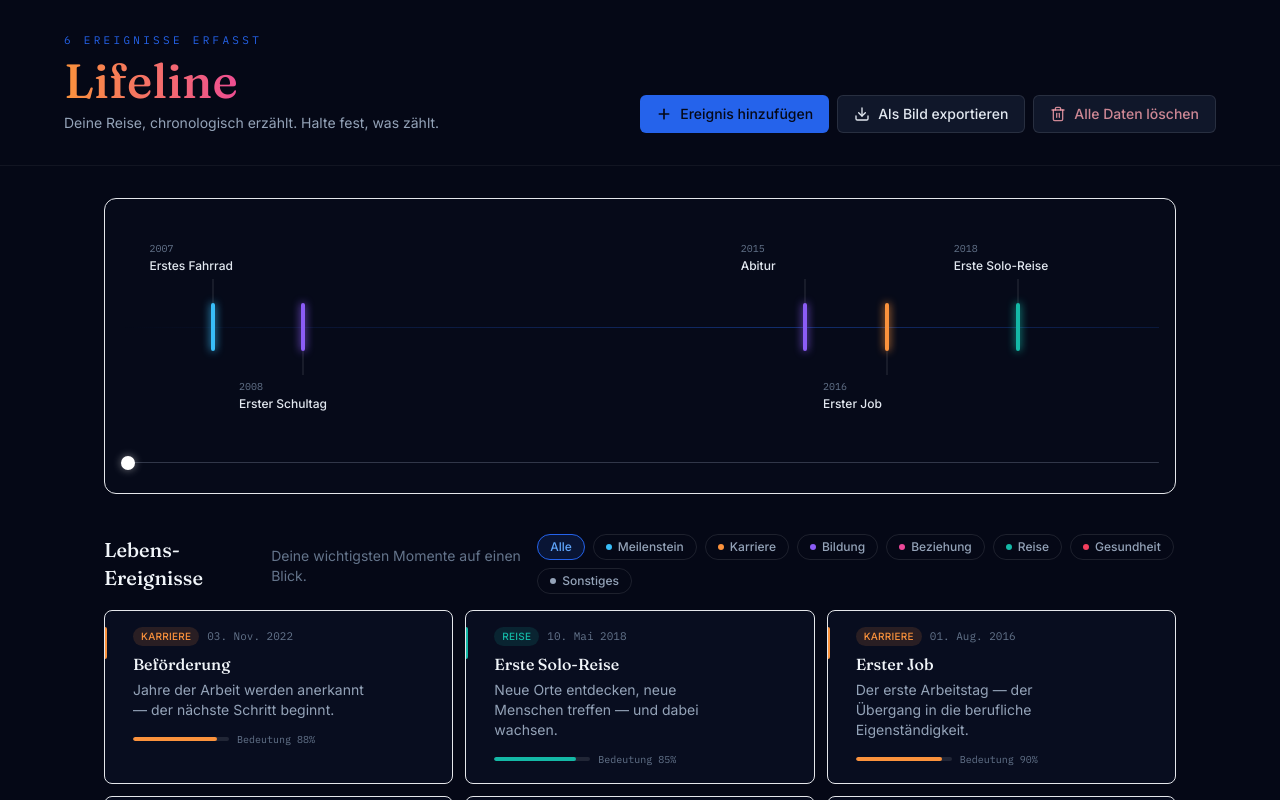
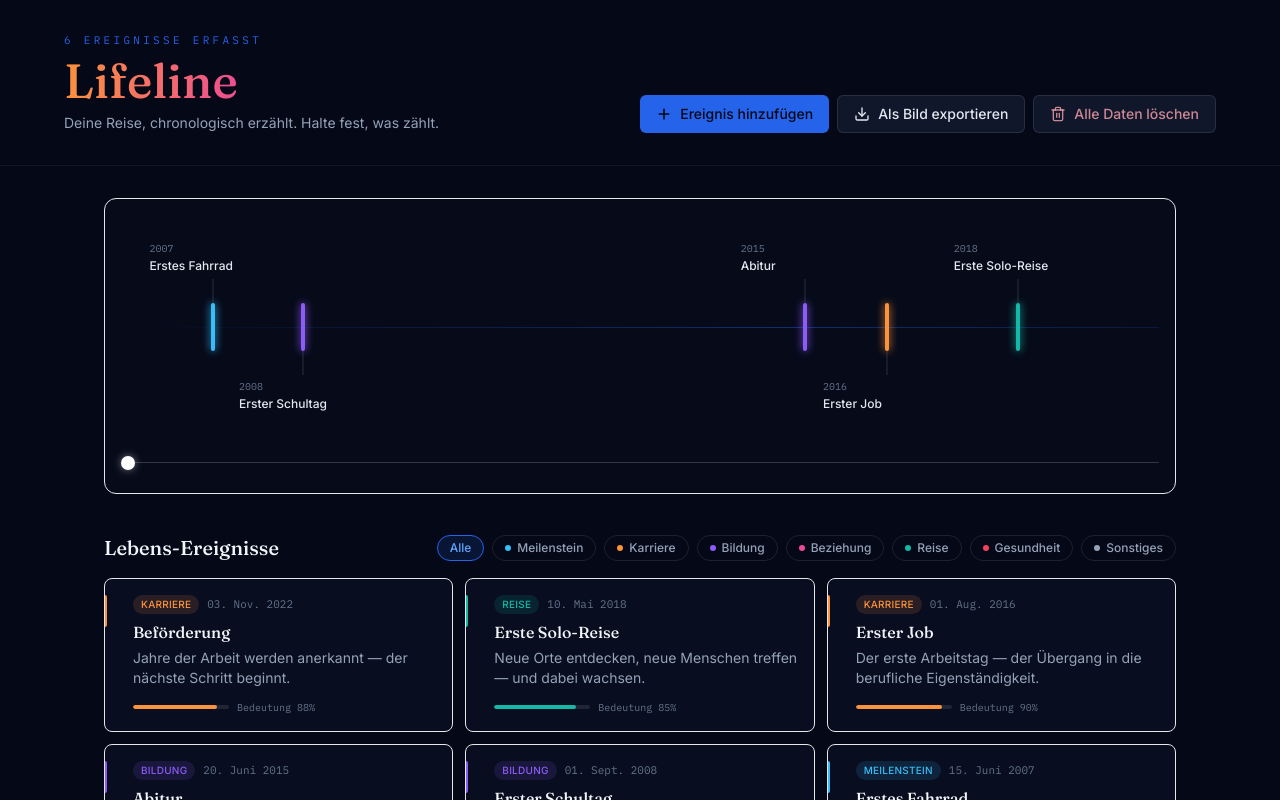
Before and after one commit to ksukh-ux/lifeline-project, a React (Vite) app in the folder frontend/: page / in a window 1280 px wide. Shown: the top 800 px of the page. Built offline with nearby package versions, Linux system fonts and the light colour scheme.

Commit message:
Improve event card layout and default event time

```diff
--- a/frontend/src/App.tsx
+++ b/frontend/src/App.tsx
@@ -65,12 +65,12 @@ export default function App() {
         </div>
 
         <div className="mt-10 flex flex-col gap-4 sm:flex-row sm:items-center sm:justify-between">
-          <h2 className="font-display text-xl font-medium text-slate-100">Lebens-Ereignisse</h2>
-          <p className="mt-1 text-sm text-slate-500">
-            Deine wichtigsten Momente auf einen Blick.
-          </p>
+          <h2 className="font-display text-xl font-medium text-slate-100 whitespace-nowrap">Lebens-Ereignisse</h2>
+
+
         <CategoryFilter active={filter} onChange={setFilter} />
     </div>
+
 
     {filtered.length > 0 ? (
       <div className="mt-4 grid grid-cols-1 gap-3 sm:grid-cols-2 lg:grid-cols-3">
@@ -89,20 +89,22 @@ export default function App() {
     <p className="mt-6 text-sm text-slate-500">
       Keine Ereignisse in dieser Kategorie.
     </p>
-        )}
+  )
+  }
 
   <p className="mt-10 text-center font-mono text-[11px] text-slate-600">
     Hinweis: Alle Daten werden lokal im Speicher deines Browsers abgelegt.
   </p>
-      </main>
+      </main >
 
-      {modalEvent !== undefined && (
+    { modalEvent !== undefined && (
       <EventFormModal
         initial={modalEvent}
         onSave={handleSave}
         onClose={() => setModalEvent(undefined)}
       />
-      )}
-    </div>
     )
 }
+    </div >
+  )
+}
--- a/frontend/src/components/EventCard.tsx
+++ b/frontend/src/components/EventCard.tsx
@@ -20,8 +20,13 @@ export default function EventCard({ event, onEdit, onDelete }: Props) {
   return (
     <div className="group relative rounded-lg border border-white/8 bg-ink-900 p-4 transition hover:border-white/15">
       <div className="absolute left-0 top-4 h-8 w-0.5 rounded-r" style={{ backgroundColor: cat.color }} />
+      {event.time && (
+        <span className="absolute right-4 top-4 shrink-0 font-mono text-[11px] text-slate-500">
+          {event.time} Uhr
+        </span>
+      )}
       <div className="flex items-start justify-between gap-3 pl-3">
-        <div className="min-w-0">
+        <div className="min-w-0 flex-1">
           <div className="flex items-center gap-2">
             <span
               className="rounded-full px-2 py-0.5 text-[10px] font-medium uppercase tracking-wide"
@@ -29,9 +34,8 @@ export default function EventCard({ event, onEdit, onDelete }: Props) {
             >
               {cat.label}
             </span>
-            <span className="font-mono text-[11px] text-slate-500">
+            <span className="shrink-0 whitespace-nowrap font-mono text-[11px] text-slate-500">
               {dateFormatter.format(new Date(event.date))}
-              {event.time && ` · ${event.time} Uhr`}
             </span>
           </div>
           <h3 className="mt-1.5 truncate font-display text-base font-medium text-slate-100">
@@ -55,10 +59,10 @@ export default function EventCard({ event, onEdit, onDelete }: Props) {
           <img
             src={event.image}
             alt={event.title}
-            className="ml-autoh-20 w-28 shrink-0 rounded-md object-cover"
+            className="ml-auto mt-7 h-28 w-24 shrink-0 rounded-md object-cover"
           />
         )}
-        <div className="flex shrink-0 gap-1 opacity-0 transition group-hover:opacity-100">
+        <div className="absolute bottom-3 right-3 flex gap-1 opacity-0 transition group-hover:opacity-100">
           <button
             onClick={() => onEdit(event)}
             className="rounded p-1.5 text-slate-400 hover:bg-white/5 hover:text-slate-200"
--- a/frontend/src/components/EventFormModal.tsx
+++ b/frontend/src/components/EventFormModal.tsx
@@ -12,7 +12,7 @@ export default function EventFormModal({ initial, onSave, onClose }: Props) {
   const [title, setTitle] = useState(initial?.title ?? '')
   const [description, setDescription] = useState(initial?.description ?? '')
   const [date, setDate] = useState(initial?.date ?? new Date().toISOString().slice(0, 10))
-  const [time, setTime] = useState(initial?.time ?? '')
+  const [time, setTime] = useState(initial?.time ?? new Date().toTimeString().slice(0, 5))
   const [image, setImage] = useState(initial?.image ?? '')
   const [category, setCategory] = useState<CategoryId>(initial?.category ?? 'meilenstein')
   const [significance, setSignificance] = useState(initial?.significance ?? 50)
```
Lines whose indentation alone changed are shown as unchanged.
